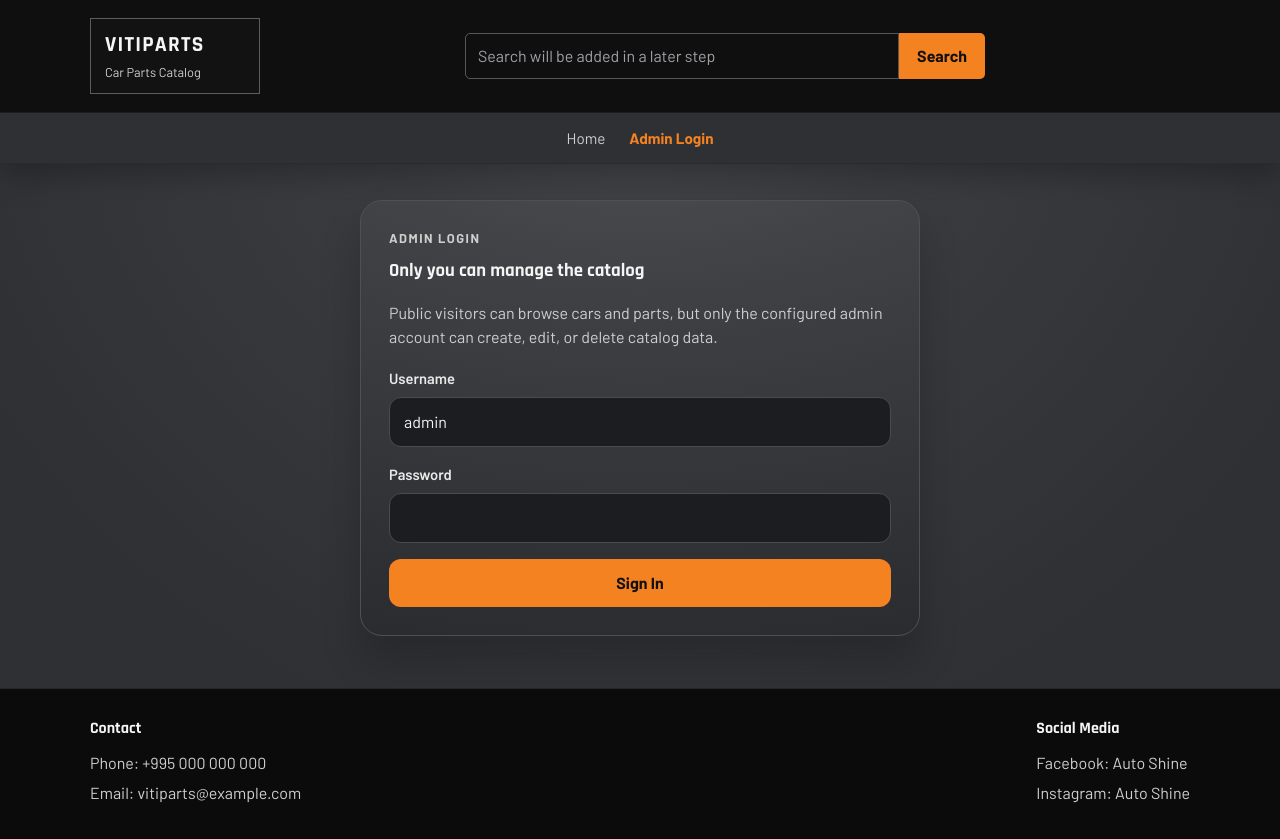
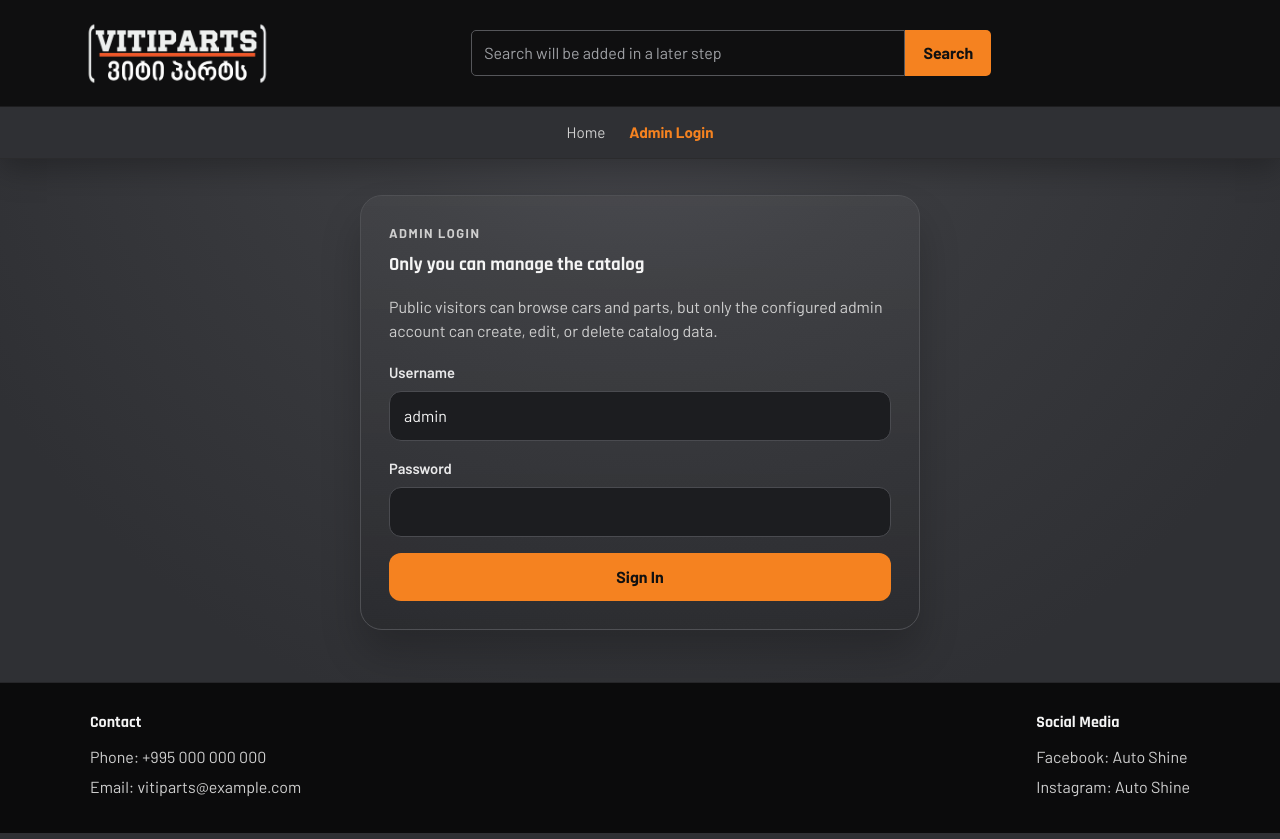
Before and after one commit to Matevarzma/VITIPARTS, a React (Vite) app in the folder car-parts-app/client/: page /admin in a window 1280 px wide. Built offline with nearby package versions, Linux system fonts and the light colour scheme.

Commit message:
add logo

```diff
--- a/car-parts-app/client/src/components/Navbar.jsx
+++ b/car-parts-app/client/src/components/Navbar.jsx
@@ -5,9 +5,9 @@ function Navbar({ isAdminAuthenticated }) {
     <header className="site-header">
       <div className="container header-top">
         <Link to="/" className="brand">
-          <span className="brand-title">VITIPARTS</span>
-          <span className="brand-subtitle">Car Parts Catalog</span>
-        </Link>
+  <img src="/logo.png" alt="VITIPARTS logo" className="brand-logo" />
+</Link>
+
 
         <div className="header-search">
           <input
--- a/car-parts-app/client/src/styles/global.css
+++ b/car-parts-app/client/src/styles/global.css
@@ -89,15 +89,16 @@ select {
 }
 
 .brand {
-  display: inline-flex;
-  flex-direction: column;
-  gap: 2px;
-  border: 1px solid #5b5c61;
-  background: #121213;
-  padding: 10px 14px;
-  min-width: 170px;
+  display: flex;
+  align-items: center;
 
-  justify-self: start; /* 👈 keeps it on the left */
+  justify-self: start; /* keeps it left */
+  margin-left: -10px;  /* 👈 move slightly left */
+}
+
+.brand-logo {
+  height: 70px;   /* 👈 controls size */
+  width: auto;
 }
 
 .brand-title {
```
Also changed, not shown: car-parts-app/client/public/Logo.png (added).
